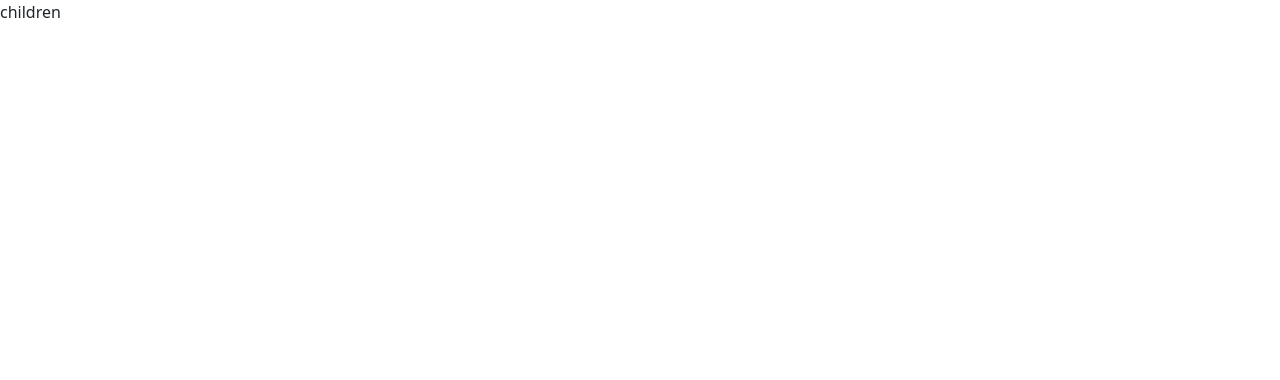
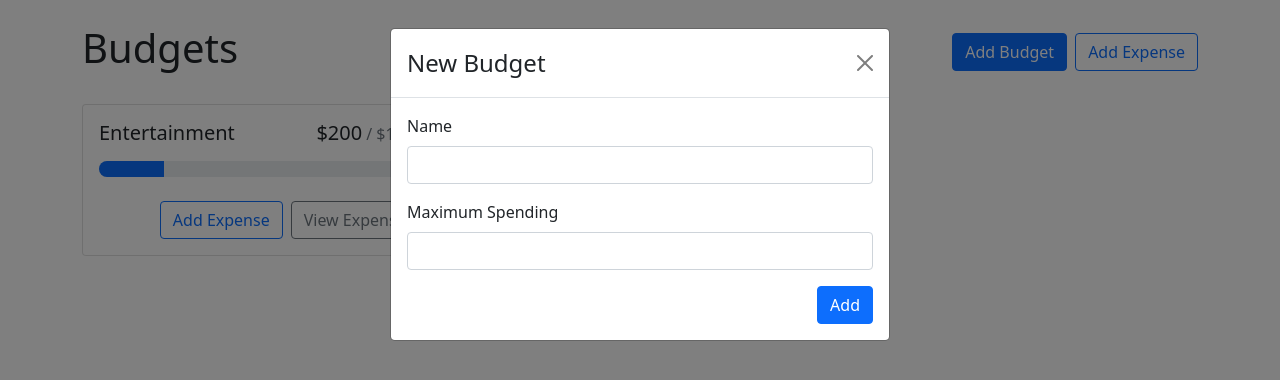
Before and after one commit to yuriy-kuzin-webdev/react-practice-day3, a React (Create React App) app: page / in a window 1280 px wide. Shown: the top 380 px of the page. Built offline with nearby package versions, Linux system fonts and the light colour scheme.

Commit message:
fixed context issues, added new component

```diff
--- a/src/App.js
+++ b/src/App.js
@@ -1,10 +1,12 @@
 import React from "react";
 import { Button, Container, Stack } from "react-bootstrap";
+import AddBudgetModal from "./components/AddBudgetModal";
 
 import BudgetCard from "./components/BudgetCard";
 
 const App = () => {
   return (
+    <>
       <Container className="my-4">
         <Stack direction="horizontal" gap="2" className="mb-4">
           <h1 className="me-auto">Budgets</h1>
@@ -22,6 +24,8 @@
           <BudgetCard name="Entertainment" amount={200} max={1000}></BudgetCard>
         </div>
       </Container>
+      <AddBudgetModal show />
+    </>
   );
 };
 
--- /dev/null
+++ b/src/components/AddBudgetModal.jsx
@@ -0,0 +1,47 @@
+import { Button, Form, Modal } from "react-bootstrap";
+import { useRef } from "react";
+import { useBudget } from "../contexts/BudgetsContext";
+
+export default function AddBudgetModal({ show, handleClose }) {
+  const nameRef = useRef();
+  const maxRef = useRef();
+  const { addBudget } = useBudget();
+  function handleSubmit(e) {
+    e.preventDefault();
+    addBudget({
+      name: nameRef.current.value,
+      max: parseFloat(maxRef.current.value),
+    });
+    handleClose();
+  }
+  return (
+    <Modal show={show} onHide={handleClose}>
+      <Form onSubmit={handleSubmit}>
+        <Modal.Header closeButton>
+          <Modal.Title>New Budget</Modal.Title>
+        </Modal.Header>
+        <Modal.Body>
+          <Form.Group className="mb-3" controlId="name">
+            <Form.Label>Name</Form.Label>
+            <Form.Control ref={nameRef} type="text" required />
+          </Form.Group>
+          <Form.Group className="mb-3" controlId="max">
+            <Form.Label>Maximum Spending</Form.Label>
+            <Form.Control
+              ref={maxRef}
+              type="number"
+              required
+              min={0}
+              step={0.01}
+            />
+          </Form.Group>
+          <div className="d-flex justify-content-end">
+            <Button variant="primary" type="submit">
+              Add
+            </Button>
+          </div>
+        </Modal.Body>
+      </Form>
+    </Modal>
+  );
+}
--- a/src/contexts/BudgetsContext.js
+++ b/src/contexts/BudgetsContext.js
@@ -50,7 +50,7 @@
         deleteExpense,
       }}
     >
-      children
+      {children}
     </BudgetsContext.Provider>
   );
 };
```
Lines whose indentation alone changed are shown as unchanged.
